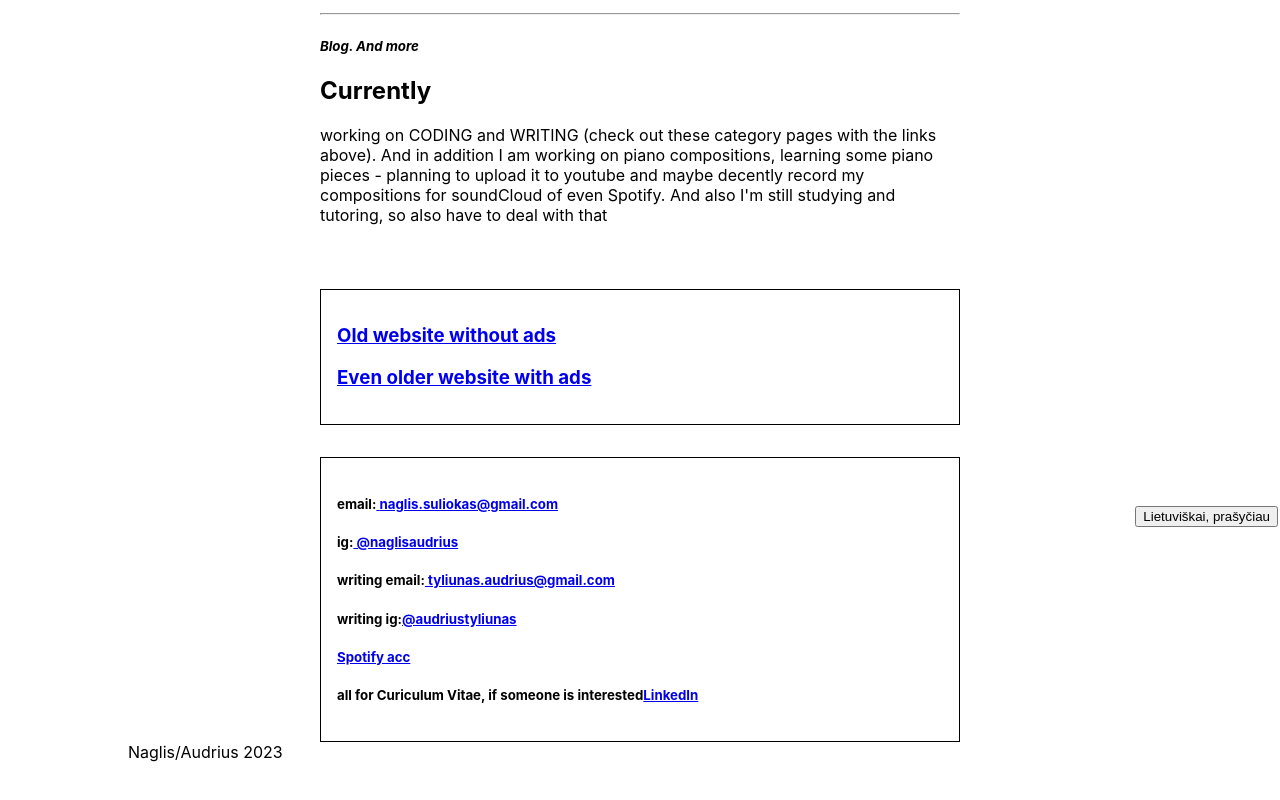
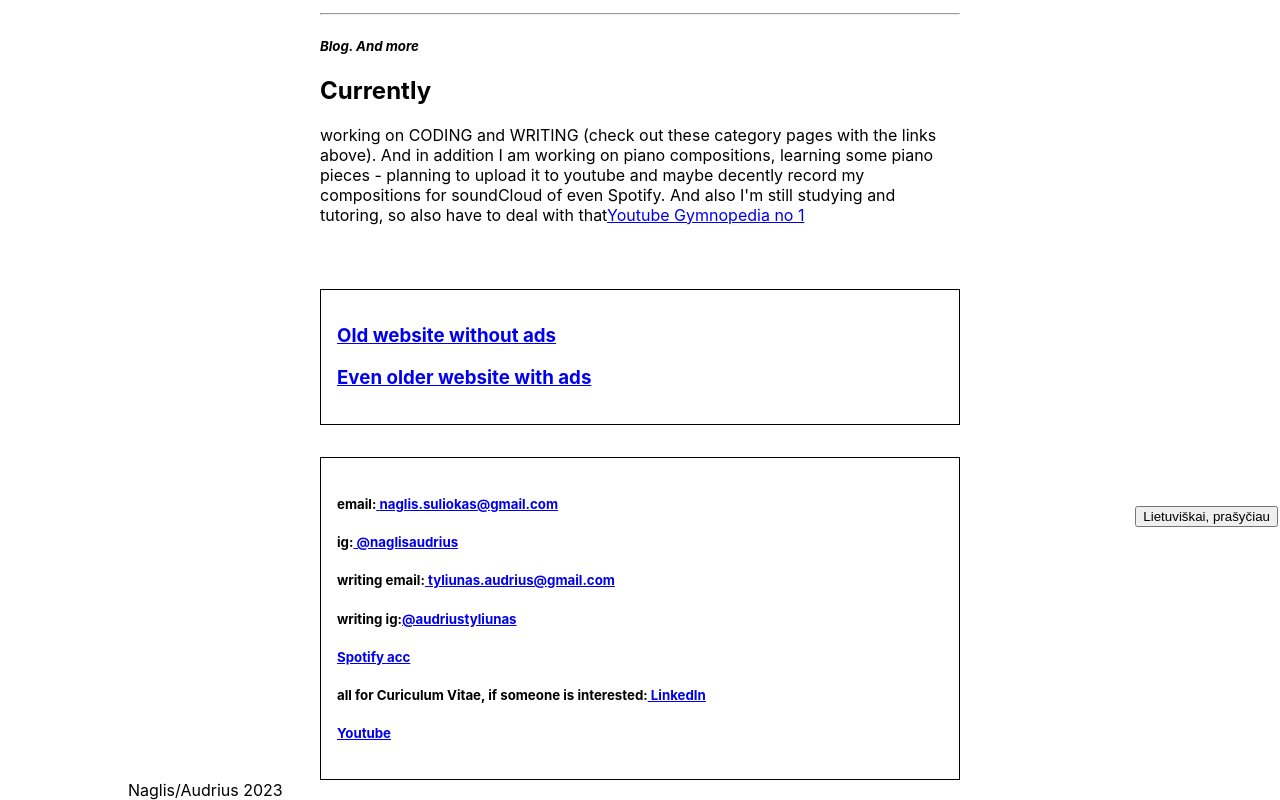
Before and after one commit to naglissul/naglissul.github.io, a React (Create React App) app: page /write in a window 1280 px wide. Shown: the part 271-1071 px from the top of the page. Before the commit the page ends 1033 px from the top, so only its background shows below. Built offline with nearby package versions, Linux system fonts and the light colour scheme; grey boxes are pictures that could not be loaded.

Commit message:
add contacts and youtube

```diff
--- a/src/pages/homePage/HomePage.tsx
+++ b/src/pages/homePage/HomePage.tsx
@@ -20,6 +20,7 @@ function HomePage() {
           maybe decently record my compositions for soundCloud of even Spotify.
           And also I'm still studying and tutoring, so also have to deal with
           that
+          <a href="https://youtu.be/b-iR1_1BqbQ">Youtube Gymnopedia no 1</a>
           <div
             style={{
               display: "flex",
--- a/src/pages/homePage/components/Contacts.tsx
+++ b/src/pages/homePage/components/Contacts.tsx
@@ -32,8 +32,11 @@ function Contacts() {
         </a>
       </h5>
       <h5>
-        all for Curiculum Vitae, if someone is interested
-        <a href="https://www.linkedin.com/in/naglissul/">LinkedIn</a>
+        all for Curiculum Vitae, if someone is interested:
+        <a href="https://www.linkedin.com/in/naglissul/"> LinkedIn</a>
+      </h5>
+      <h5>
+        <a href="https://www.youtube.com/@naglisaudrius">Youtube</a>
       </h5>
     </div>
   );
```
